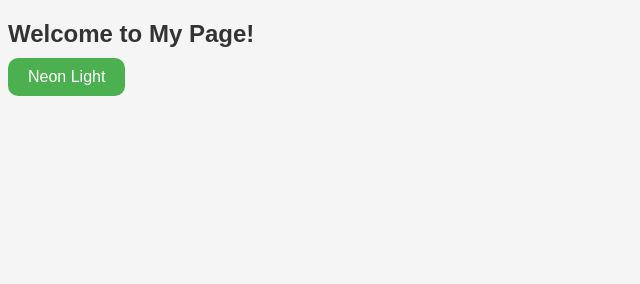
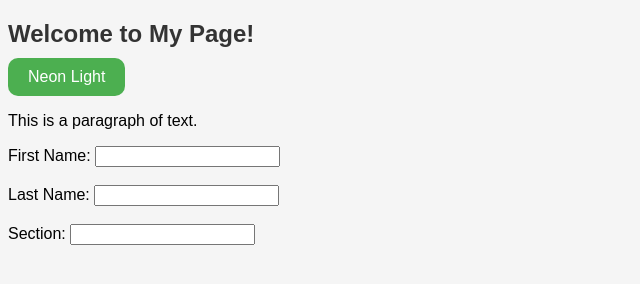
Before and after one commit to admin00-god/admin0.github.io, a plain HTML site: page index.html in a window 1280 px wide. Shown: the whole page, without its empty margins (0-640 px from the left). Drawn offline with Linux system fonts and the light colour scheme.

Commit message:
Update index.html

```diff
--- a/index.html
+++ b/index.html
@@ -31,11 +31,29 @@
       button:hover {
         background-color: #3e8e41;
       }
+
+      #myParagraph:hover {
+        background-color: orange;
+      }
     </style>
 </head>
 <body>
     <h2 id="heading">Welcome to My Page!</h2>
     <button onclick="changeTextColor()">Neon Light</button>
+    <p id="myParagraph">This is a paragraph of text.</p>
+
+    <form>
+      <label for="firstName">First Name:</label>
+      <input type="text" id="firstName" oninput="updateValues()"><br><br>
+
+      <label for="lastName">Last Name:</label>
+      <input type="text" id="lastName" oninput="updateValues()"><br><br>
+
+      <label for="section">Section:</label>
+      <input type="text" id="section" oninput="updateValues()"><br><br>
+
+      <p id="output"></p>
+    </form>
 
     <script>
       function changeTextColor() {
@@ -46,6 +64,14 @@
           heading.style.color = "blue";
         }
       }
+
+      function updateValues() {
+        var firstName = document.getElementById("firstName").value.toUpperCase();
+        var lastName = document.getElementById("lastName").value.toUpperCase();
+        var section = document.getElementById("section").value.toUpperCase();
+
+        document.getElementById("output").innerHTML = "First Name: " + firstName + "<br>Last Name: " + lastName + "<br>Section: " + section;
+      }
     </script>
 </body>
 </html>
```
